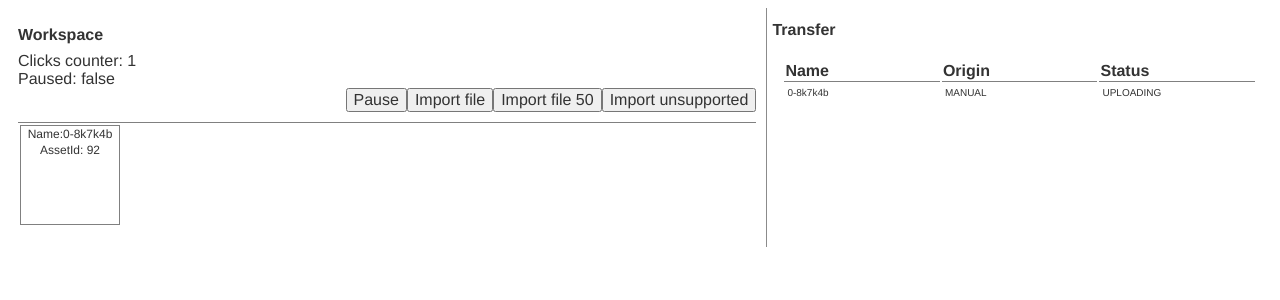
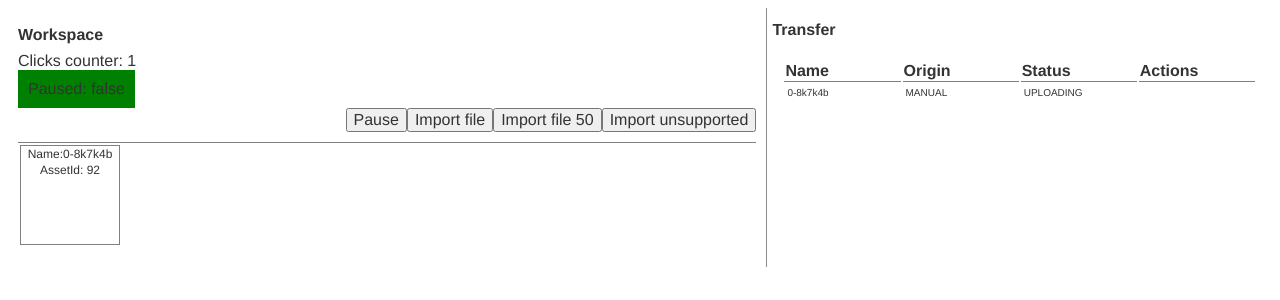
Before and after one commit to shivarkarimi/transfer, an Angular app: page / in a window 1280 px wide. Both pictures are taken after a click on the button "Import file". Shown: the top 300 px of the page. Built offline with nearby package versions, Linux system fonts and the light colour scheme.

Commit message:
Added remove from the list

```diff
--- a/src/app/transfer-table/transfer-table.component.html
+++ b/src/app/transfer-table/transfer-table.component.html
@@ -5,8 +5,8 @@
         <tr>
             <th>Name</th>
             <th>Origin</th>
-            <!-- <th>Time</th> -->
             <th>Status</th>
+            <th>Actions</th>
         </tr>
     </thead>
     <tr *ngFor="let item of transferUI">
@@ -18,6 +18,9 @@
         </td>
         <td>
             {{getStatus(item.status)}}
+        </td>
+        <td>
+            <button (click)="remove(item)" *ngIf="item.status === 0">Remove</button>
         </td>
     </tr>
 </table>
--- a/src/app/transfer-table/transfer-table.component.scss
+++ b/src/app/transfer-table/transfer-table.component.scss
@@ -13,8 +13,11 @@
         }
         td {
             padding: 3px;
-            width: 33.3%;
+            width: 25%;
             font-size: 10px;
+            button {
+                font-size: small;
+            }
         }
     }
 }
--- a/src/app/transfer-table/transfer-table.component.ts
+++ b/src/app/transfer-table/transfer-table.component.ts
@@ -3,7 +3,6 @@ import { Subject } from 'rxjs';
 import { OriginType } from 'src/models/origin-type';
 import { TransferItem } from 'src/models/transfer-item';
 import { TransferStatus } from 'src/models/transfer-status';
-import { TransferItem } from 'src/models/transfer-item';
 import { ChangeNotifierService } from 'src/services/change-notifier.service';
 import { FileImportService } from 'src/services/file-import.service';
 import { IngestQueueService } from 'src/services/ingest-queue.service';
@@ -16,7 +15,6 @@ import { TransferService } from 'src/services/transfer.service';
 })
 export class TransferTableComponent implements OnInit, OnDestroy {
 
-  public ingestQueue: TransferItem[];
   public transferUI: Set<TransferItem> = new Set();
   private destroy: Subject<void> = new Subject<void>();
 
@@ -27,8 +25,12 @@ export class TransferTableComponent implements OnInit, OnDestroy {
     private TransferService: TransferService
   ) { }
 
+
+  public ngOnDestroy(): void {
+    this.destroy.next();
+  }
+
   public ngOnInit(): void {
-
     this.changeNotifierService.changeStream
       .subscribe(() => {
         console.log('%c CHANGE', 'background:#271cbb; color: #dc52fa',)
@@ -52,10 +54,6 @@ export class TransferTableComponent implements OnInit, OnDestroy {
       );
   }
 
-  public ngOnDestroy(): void {
-    this.destroy.next();
-  }
-
   public getStatus(s: number): string {
     return TransferStatus[s].toString();
   }
@@ -64,4 +62,8 @@ export class TransferTableComponent implements OnInit, OnDestroy {
     return OriginType[s].toString();
   }
 
+  public remove(item: TransferItem): void {
+    this.TransferService.remove(item);
+  }
+
 }
--- a/src/app/workspace/workspace.component.html
+++ b/src/app/workspace/workspace.component.html
@@ -2,14 +2,14 @@
     <div>
         <H2> Workspace</H2>
         <p>Clicks counter: {{clicks}}</p>
-        <p>Paused: {{isImportPaused}}</p>
+        <p id="isPaused" [style.background]="isImportPaused? 'red': 'green'">Paused: {{isImportPaused}}</p>
     </div>
 
     <div id="buttons">
         <button (click)="pauseImport()" id="pauseImport">Pause</button>
         <button (click)="importFile(1)" id="btnImport">Import file</button>
         <button (click)="importFile(50)" id="btnImport">Import file 50</button>
-        <button (click)="importUnsupported()" id="btnImport">Import unsupported</button>
+        <button (click)="importFile(1, false)" id="btnImport">Import unsupported</button>
     </div>
 
     <div class="workspace">
--- a/src/app/workspace/workspace.component.scss
+++ b/src/app/workspace/workspace.component.scss
@@ -31,3 +31,9 @@ div.panel {
     width: 100%;
     border-top: 1px solid gray;
 }
+
+#isPaused {
+    display: block;
+    width: 117px;
+    padding: 10px;
+}
--- a/src/app/workspace/workspace.component.ts
+++ b/src/app/workspace/workspace.component.ts
@@ -10,6 +10,7 @@ import { PanelService } from 'src/services/panel.service';
 import { IngestQueueService } from 'src/services/ingest-queue.service';
 import { ChangeNotifierService } from 'src/services/change-notifier.service';
 import { TransferService } from 'src/services/transfer.service';
+import { TransferStatus } from 'src/models/transfer-status';
 
 /**
  * Notes:
@@ -104,15 +105,16 @@ export class WorkspaceComponent implements OnInit, OnDestroy {
         tap(() => {
           if (this.ingestList.length) {
             this.ingestList.forEach(x => this.fileImportService.importStream.next(x));
+            this.ingestList = [];
           }
         })
       )
       .subscribe();
   }
 
-  importFile(total: number): void {
+  importFile(total: number, supported: boolean = true): void {
     this.clicks++;
-    const newQueueItems = this.IngestQueueService.createQueueItems(generateFileNameList(total), OriginType.MANUAL);
+    const newQueueItems = this.IngestQueueService.createQueueItems(generateFileNameList(total), OriginType.MANUAL, supported);
 
     // synchronously add panels to workspace
     this.panelService.createEmptyPanels(newQueueItems);
@@ -125,7 +127,10 @@ export class WorkspaceComponent implements OnInit, OnDestroy {
 
     // emit ingest list into stream
     if (!this.connectionMonitorService.isImportPaused) {
-      this.ingestList.forEach(x => this.fileImportService.importStream.next(x));
+      this.ingestList.forEach(x => {
+        if (x.status !== TransferStatus.UNSUPPORTED)
+          this.fileImportService.importStream.next(x);
+      });
       this.ingestList = [];
     }
   }
--- a/src/models/transfer-item.ts
+++ b/src/models/transfer-item.ts
@@ -16,10 +16,10 @@ export class TransferItem {
     return !!this.fileSize && !!this.panel;
   }
 
-  constructor(name: string, origin: OriginType) {
+  constructor(name: string, origin: OriginType, supported: boolean = true) {
     this.name = name;
     this.waitingTime = new Date();
     this.origin = origin;
-    this.status = TransferStatus.LOADED;
+    this.status = supported ? TransferStatus.LOADED : TransferStatus.UNSUPPORTED;
   }
 }
--- a/src/models/transfer-status.ts
+++ b/src/models/transfer-status.ts
@@ -1,7 +1,7 @@
 
 export enum TransferStatus {
+  UNSUPPORTED,
   LOADED,
-  UNSUPPORTED,
   WAITING,
   UPLOADING,
   DONE,
--- a/src/services/ingest-queue.service.ts
+++ b/src/services/ingest-queue.service.ts
@@ -8,9 +8,9 @@ export class IngestQueueService {
 
   ingestQueueStream: Subject<TransferItem[]> = new Subject<TransferItem[]>();
   // Move to QueueItem Service
-  createQueueItems(files: string[], origin: OriginType): TransferItem[] {
+  createQueueItems(files: string[], origin: OriginType, supported: boolean): TransferItem[] {
 
-    const queueItems = files.map(f => new TransferItem(f, origin));
+    const queueItems = files.map(f => new TransferItem(f, origin, supported));
     this.ingestQueueStream.next(queueItems);
 
     return queueItems;
--- a/src/services/panel.service.ts
+++ b/src/services/panel.service.ts
@@ -1,8 +1,10 @@
 import { Injectable } from '@angular/core';
 import { Subject } from 'rxjs';
+
 import { Panel } from 'src/models/panel';
 import { PanelStatus } from 'src/models/panel-status';
 import { TransferItem } from 'src/models/transfer-item';
+import { TransferStatus } from 'src/models/transfer-status';
 
 @Injectable({ providedIn: 'root' })
 export class PanelService {
@@ -17,6 +19,11 @@ export class PanelService {
     const listId = this.listCounter++;
 
     ingestList.forEach((qi, index) => {
+
+      if (qi.status === TransferStatus.UNSUPPORTED) {
+        return;
+      }
+
       const panel = this.buildLocalPanel(index, qi.name, listId);
       qi.panel = panel;
 
```
